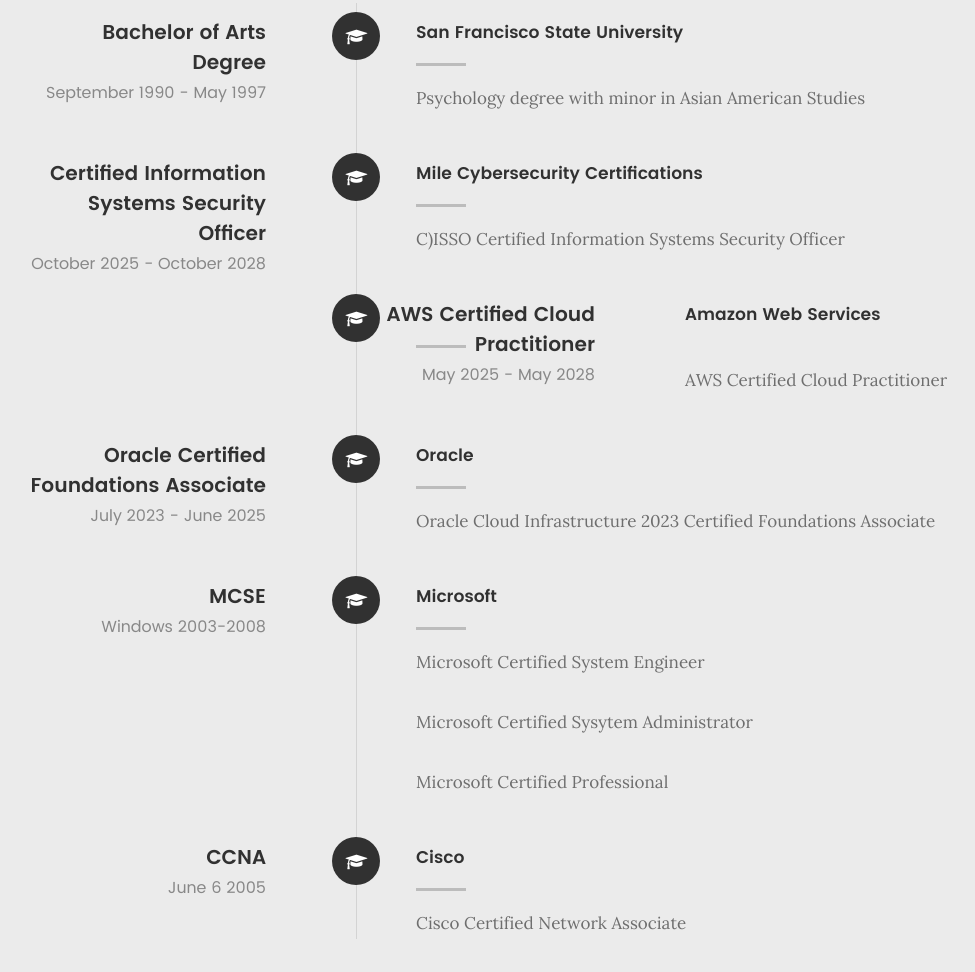
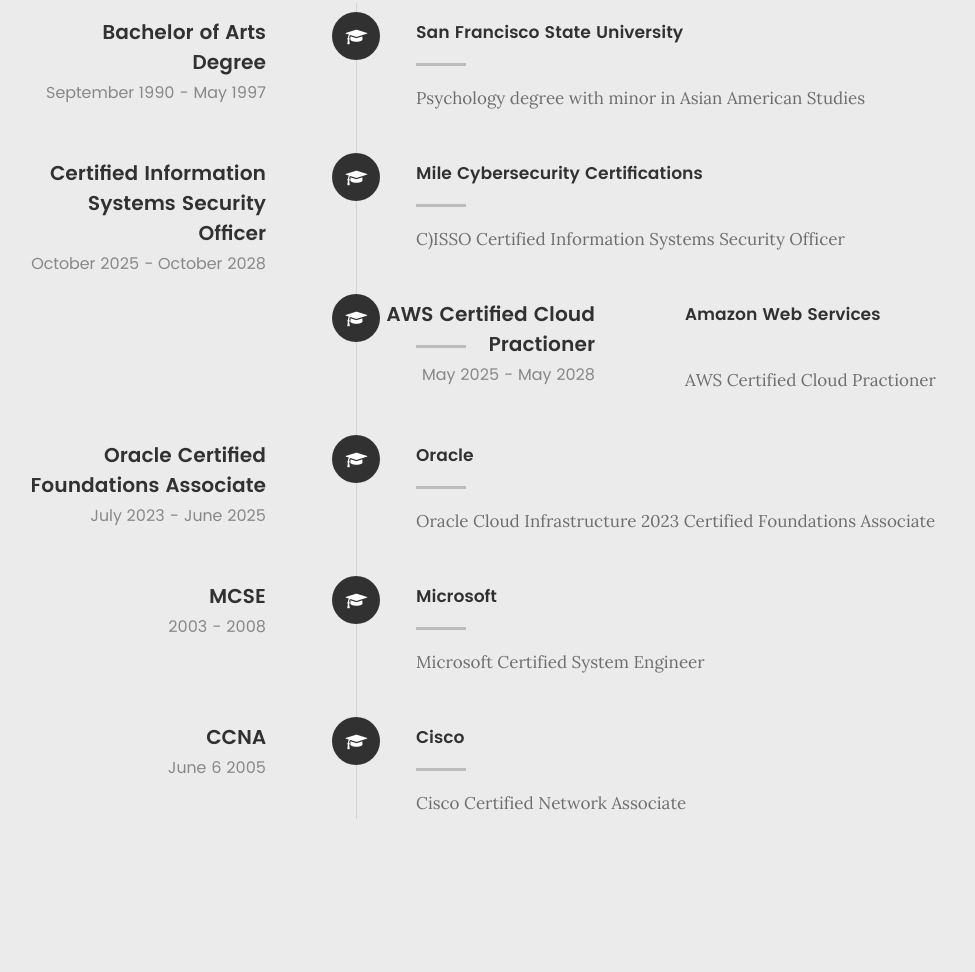
Before and after one commit to chrisyt3718/WebSite.github.io, a plain HTML site: page website/templates/index.html in a window 1280 px wide. Shown: the part 8408-9380 px from the top of the page, without its empty margins (143-1118 px from the left). Drawn offline with Linux system fonts and the light colour scheme; files that its build step writes are made by us from their sources; files whose address does not match are found by name; a web font is replaced by a local one.

Commit message:
Update index.html

```diff
--- a/website/templates/index.html
+++ b/website/templates/index.html
@@ -423,8 +423,6 @@
 	   			</div>
 				<!-- /timeline-block -->
 
-
-
    				<div class="timeline-block">
 
 	   				<div class="timeline-ico">
@@ -432,21 +430,19 @@
 	   				</div>
 
 	   				<div class="timeline-header">
-	   					<h3>AWS Certified Cloud Practitioner</h3>
+	   					<h3>AWS Certified Cloud Practioner</h3>
 	   					<p>May 2025 - May 2028</p>
 	   				</div>
 
 	   				<div class="timeline-content">
 	   					<h4>Amazon Web Services</h4>
-<p>AWS Certified Cloud Practitioner</p>
+<p>AWS Certified Cloud Practioner</p>
 	   				</div>
 
 	   			</div>
 				<!-- /timeline-block -->
 
-
-
-   				<div class="timeline-block">
+				<div class="timeline-block">
 
 	   				<div class="timeline-ico">
 	   					<i class="fa fa-graduation-cap"></i>
@@ -473,12 +469,12 @@
 
 	   				<div class="timeline-header">
 	   					<h3>MCSE</h3>
-	   					<p>Windows 2003-2008</p>
+	   					<p>2003 - 2008</p>
 	   				</div>
 
 	   				<div class="timeline-content">
 	   					<h4>Microsoft</h4>
-<p>Microsoft Certified System Engineer</p><p>Microsoft Certified Sysytem Administrator</p><p>Microsoft Certified Professional</p>
+<p>Microsoft Certified System Engineer</p>
 	   				</div>
 
 	   			</div>
```
